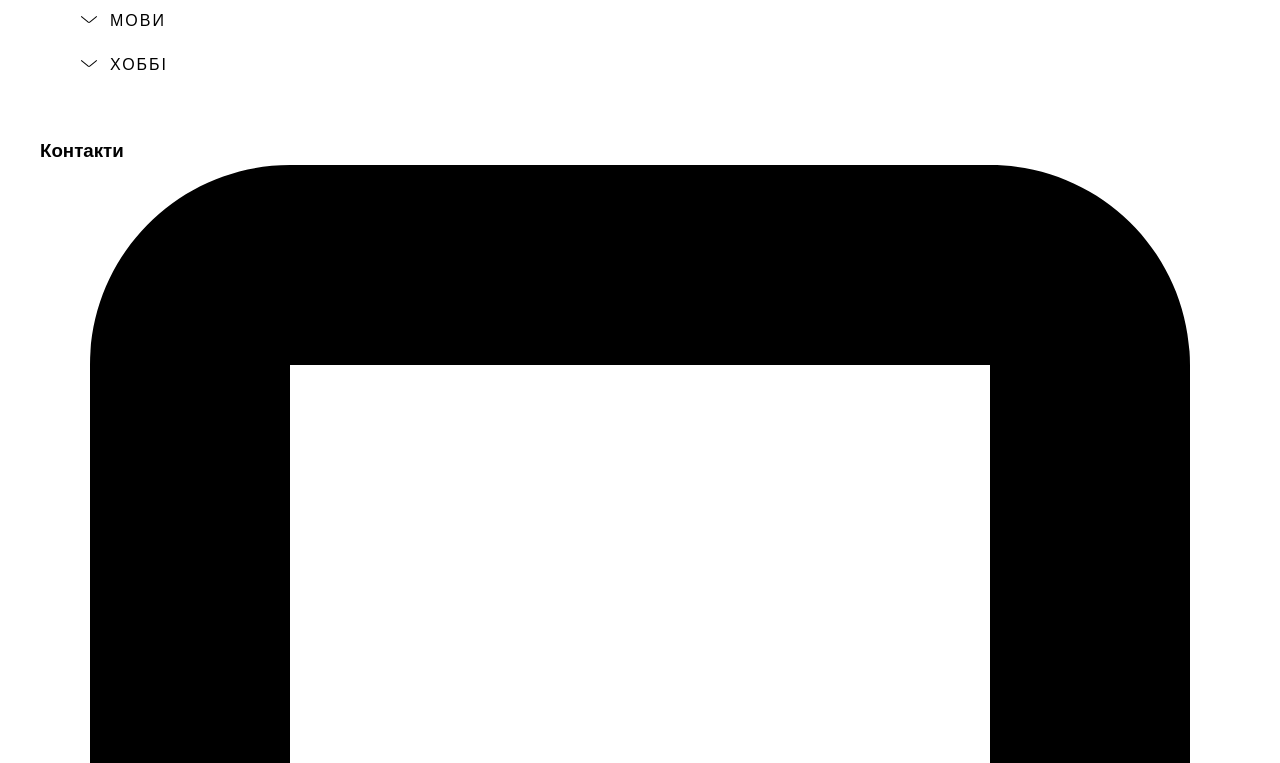
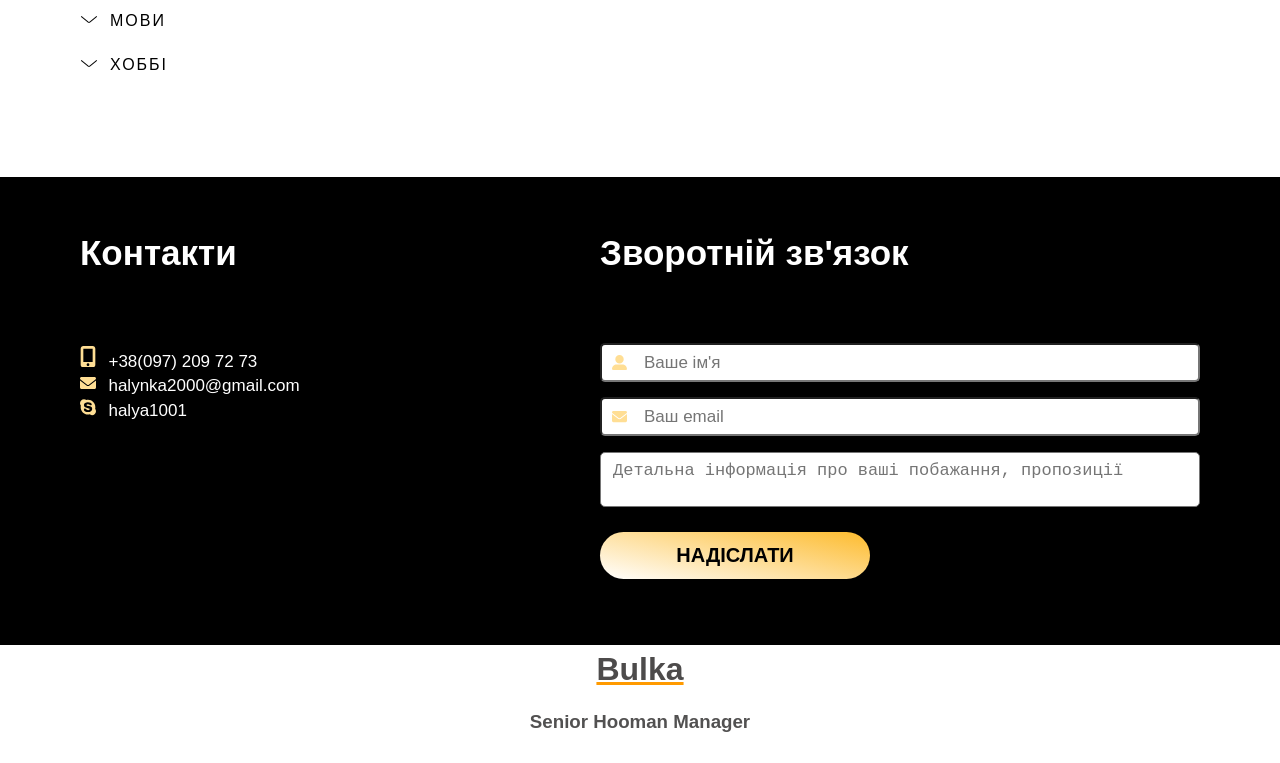
Before and after one commit to halyna20/homepage, a plain HTML site: page index.html in a window 1280 px wide. Shown: the part 920-1683 px from the top of the page. Drawn offline with nearby package versions, Linux system fonts and the light colour scheme.

Commit message:
add styles for contacts

```diff
--- a/css/styles.css
+++ b/css/styles.css
@@ -275,6 +275,7 @@ Timeline
 
 .timeline-list a {
     color: #034944;
+    cursor: pointer;
 }
 
 .timeline-data {
@@ -381,6 +382,100 @@ Timeline
 /******************
 Contact info styles
 *******************/
+.contacts {
+    background: #000;
+    color: #fff;
+    margin-top: 40px;
+    padding: 50px 0px 66px 0px;
+}
+
+.contacts__block {
+    display: flex;
+    justify-content: space-between;
+    align-items: flex-start;
+}
+
+.contacts-info {
+    padding-left: 40px;
+}
+
+.contacts-info svg {
+    width: 16px;
+    color: #ffde94;
+}
+
+.contacts h3 {
+    font-size: 35px;
+}
+
+.contacts-info span {
+    font-size: 17px;
+    line-height: 22px;
+    padding-left: 8px;
+}
+
+.contacts__items {
+    margin-top: 66px;
+}
+
+.feedback__form {
+    display: flex;
+    flex-direction: column;
+    justify-content: space-between;
+    padding-right: 40px;
+}
+
+.feedback__form h3 {
+    margin-bottom: 48px;
+}
+
+.feedback__form input {
+    padding: 8px 10px 7px 42px;
+    width: 600px;
+    font-size: 17px;
+    border-radius: 5px;
+}
+
+.feedback__form textarea {
+    resize: none;
+    padding: 8px 42px 7px 12px;
+    width: 600px;
+    font-size: 17px;
+    border-radius: 5px;
+    margin-top: 16px;
+}
+
+svg.fa {
+    width: 15px;
+    height: 15px;
+    top: 27px;
+    left: 12px;
+    line-height: 26px;
+    text-align: center;
+    margin-right: -26px;
+    position: relative;
+    z-index: 1;
+    float: left;
+    color: #ffde94;
+}
+
+.feedback__form button {
+    background: linear-gradient(13deg, rgba(255,255,255,1) 0%, rgba(253,187,45,1) 100%);
+    border-radius: 30px;
+    padding: 12px;
+    max-width: 270px;
+    margin-top: 25px;
+    border: none;
+    cursor: pointer;
+    text-transform: uppercase;
+    font-weight: bold;
+    font-size: 20px;
+}
+
+.feedback__form button:active {
+    background: linear-gradient(180deg, rgba(255,255,255,1) 0%, rgba(253,187,45,1) 100%);
+}
+
 .contact-info__header,
 .contact-info__sub-header {
     text-align: center;
--- a/index.html
+++ b/index.html
@@ -162,12 +162,13 @@
           </div>
         </section>
 
-        <section class="contact">
-          <div class="container">
+        <section class="contacts">
+          <div class="contacts__block container">
             <div class="contacts-info">
               <h3>
                 Контакти
               </h3>
+              <div class="contacts__items">
                 <p>
                   <svg aria-hidden="true" focusable="false" data-prefix="fas" data-icon="mobile-screen-button" class="svg-inline--fa fa-mobile-screen-button" role="img" xmlns="http://www.w3.org/2000/svg" viewBox="0 0 384 512">
                     <path fill="currentColor"
@@ -190,14 +191,28 @@
                      d="M424.7 299.8c2.9-14 4.7-28.9 4.7-43.8 0-113.5-91.9-205.3-205.3-205.3-14.9 0-29.7 1.7-43.8 4.7C161.3 40.7 137.7 32 112 32 50.2 32 0 82.2 0 144c0 25.7 8.7 49.3 23.3 68.2-2.9 14-4.7 28.9-4.7 43.8 0 113.5 91.9 205.3 205.3 205.3 14.9 0 29.7-1.7 43.8-4.7 19 14.6 42.6 23.3 68.2 23.3 61.8 0 112-50.2 112-112 .1-25.6-8.6-49.2-23.2-68.1zm-194.6 91.5c-65.6 0-120.5-29.2-120.5-65 0-16 9-30.6 29.5-30.6 31.2 0 34.1 44.9 88.1 44.9 25.7 0 42.3-11.4 42.3-26.3 0-18.7-16-21.6-42-28-62.5-15.4-117.8-22-117.8-87.2 0-59.2 58.6-81.1 109.1-81.1 55.1 0 110.8 21.9 110.8 55.4 0 16.9-11.4 31.8-30.3 31.8-28.3 0-29.2-33.5-75-33.5-25.7 0-42 7-42 22.5 0 19.8 20.8 21.8 69.1 33 41.4 9.3 90.7 26.8 90.7 77.6 0 59.1-57.1 86.5-112 86.5z">
                     </path>
                   </svg>
-                <span>halya1001</span></p>
+                  <span>halya1001</span>
+                </p>
+              </div>
             </div>
             <div class="feedback">
+              <form class="feedback__form">
                 <h3>Зворотній зв'язок</h3>
-              <input>
-              <input>
-              <input>
-              <button>Відправити</button>
+                <svg aria-hidden="true" focusable="false" data-prefix="fas" data-icon="user-large" class="fa svg-inline--fa fa-user-large" role="img" xmlns="http://www.w3.org/2000/svg" viewBox="0 0 512 512">
+                  <path fill="currentColor"
+                   d="M256 288c79.53 0 144-64.47 144-144s-64.47-144-144-144c-79.52 0-144 64.47-144 144S176.5 288 256 288zM351.1 320H160c-88.36 0-160 71.63-160 160c0 17.67 14.33 32 31.1 32H480c17.67 0 31.1-14.33 31.1-32C512 391.6 440.4 320 351.1 320z">
+                  </path>
+                </svg>
+                <input placeholder="Ваше ім'я">
+                <svg aria-hidden="true" focusable="false" data-prefix="fas" data-icon="envelope" class="fa svg-inline--fa fa-envelope" role="img" xmlns="http://www.w3.org/2000/svg" viewBox="0 0 512 512">
+                  <path fill="currentColor"
+                   d="M256 352c-16.53 0-33.06-5.422-47.16-16.41L0 173.2V400C0 426.5 21.49 448 48 448h416c26.51 0 48-21.49 48-48V173.2l-208.8 162.5C289.1 346.6 272.5 352 256 352zM16.29 145.3l212.2 165.1c16.19 12.6 38.87 12.6 55.06 0l212.2-165.1C505.1 137.3 512 125 512 112C512 85.49 490.5 64 464 64h-416C21.49 64 0 85.49 0 112C0 125 6.01 137.3 16.29 145.3z">
+                  </path>
+                </svg>
+                <input placeholder="Ваш email">
+                <textarea placeholder="Детальна інформація про ваші побажання, пропозиції"></textarea>
+                <button>Надіслати</button>
+              </form>
             </div>
           </div>
         </section>
```
Lines whose indentation alone changed are shown as unchanged.
